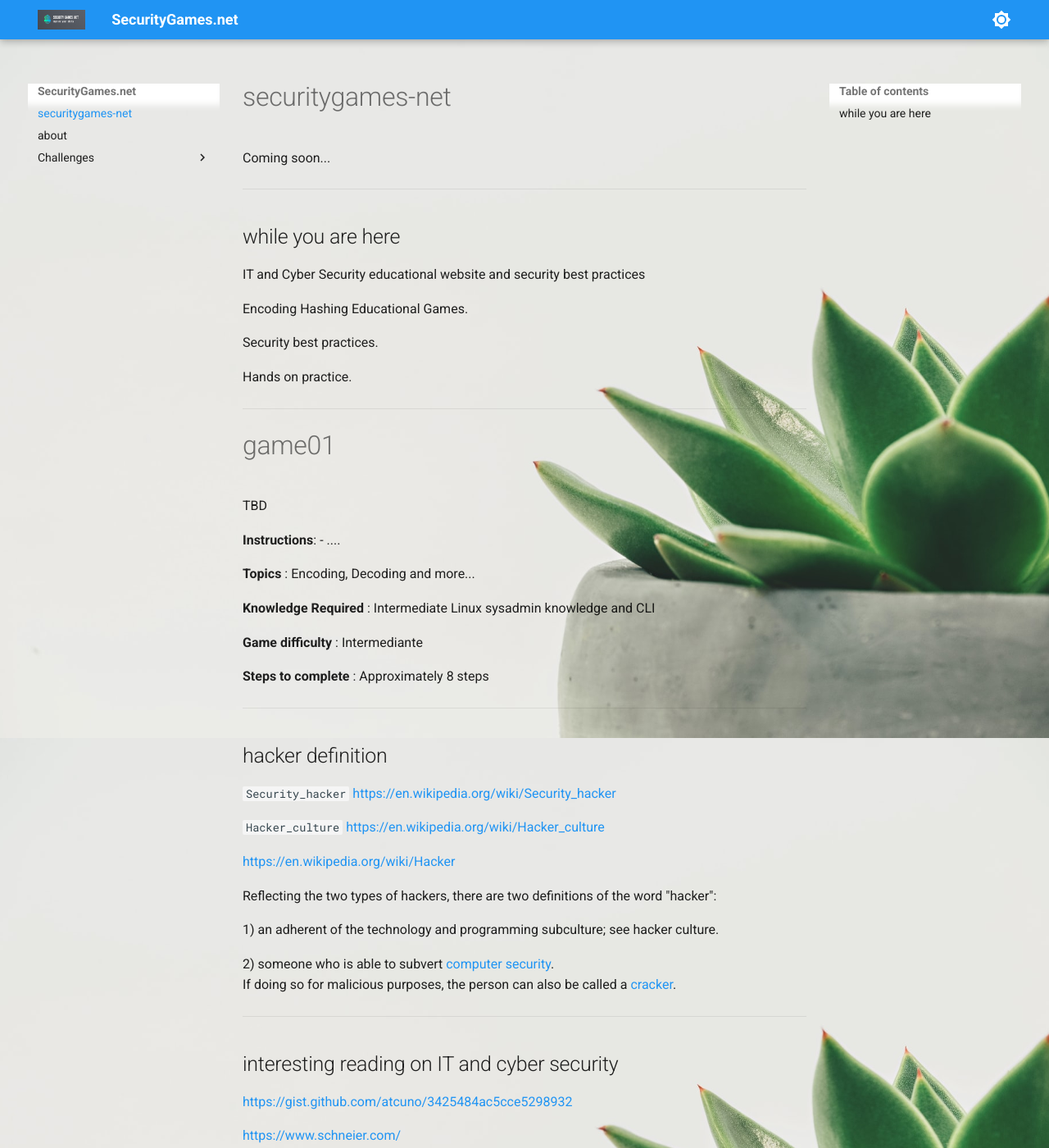
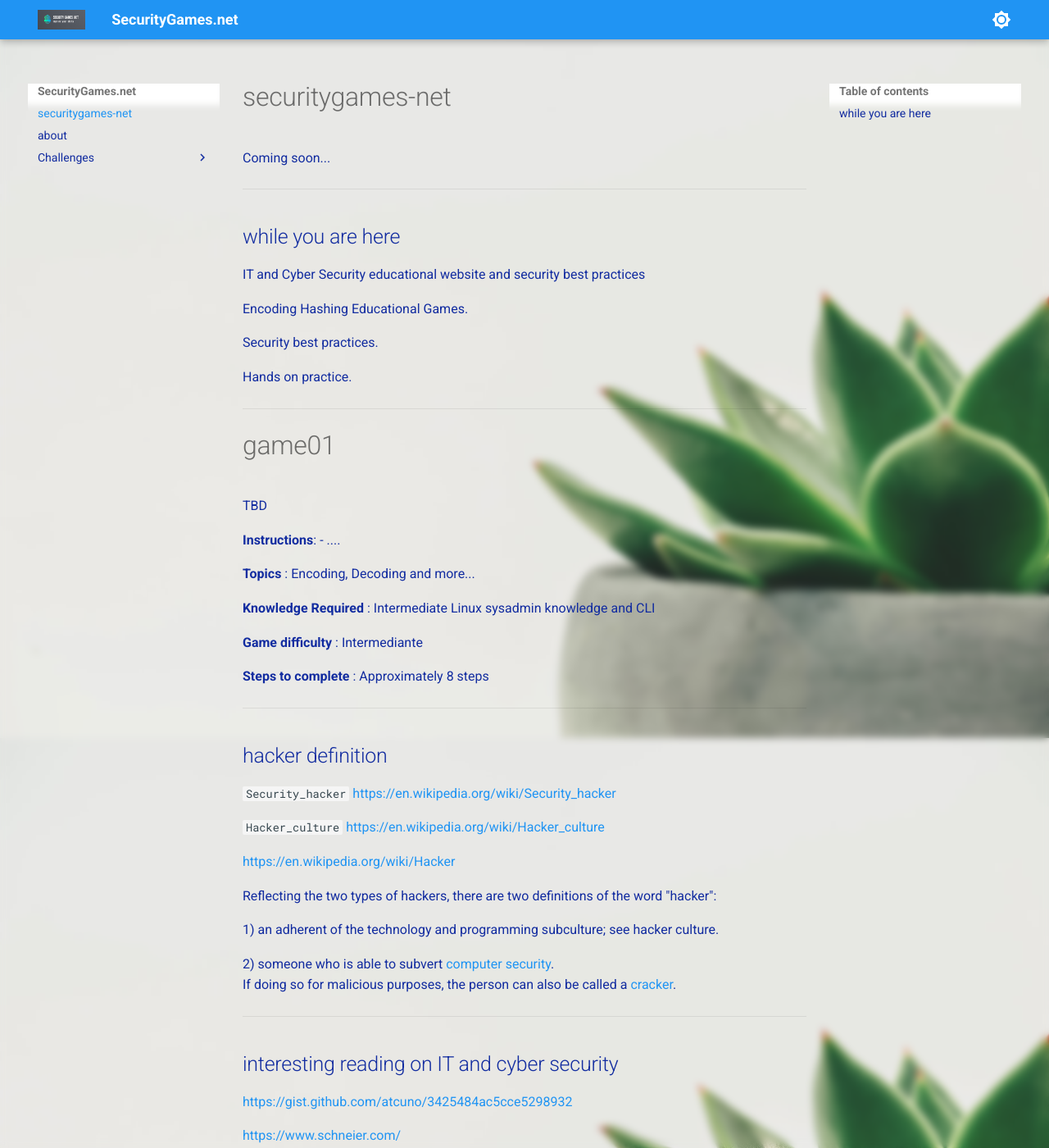
Before and after one commit to AntonioFeijaoUK/www-securitygames-net, an MkDocs documentation site: the page built from docs/index.md, in a window 1280 px wide and 1400 px high. Shown: the whole window at 82% size. Built offline with MkDocs 1.6.1 and Material for MkDocs 9.7.7, drawn with Linux system fonts in a browser that asks for light colours.

Commit message:
Update extra.css

```diff
--- a/docs/assets/css/extra.css
+++ b/docs/assets/css/extra.css
@@ -10,7 +10,11 @@ body {
   background-repeat: no-repeat;
   background-attachment: fixed;
   background-size: cover;
-  background-color: #122ca0;
+  color: #122ca0;
+
+  background-color: rgba(255, 255, 255, 0.4);
+  -webkit-backdrop-filter: blur(5px);;
+  backdrop-filter: blur(5px);
 
   /* background: bg-color bg-image position/bg-size bg-repeat bg-origin bg-clip bg-attachment initial|inherit; */
   /* https://www.w3schools.com/cssref/css3_pr_background.asp */
```
